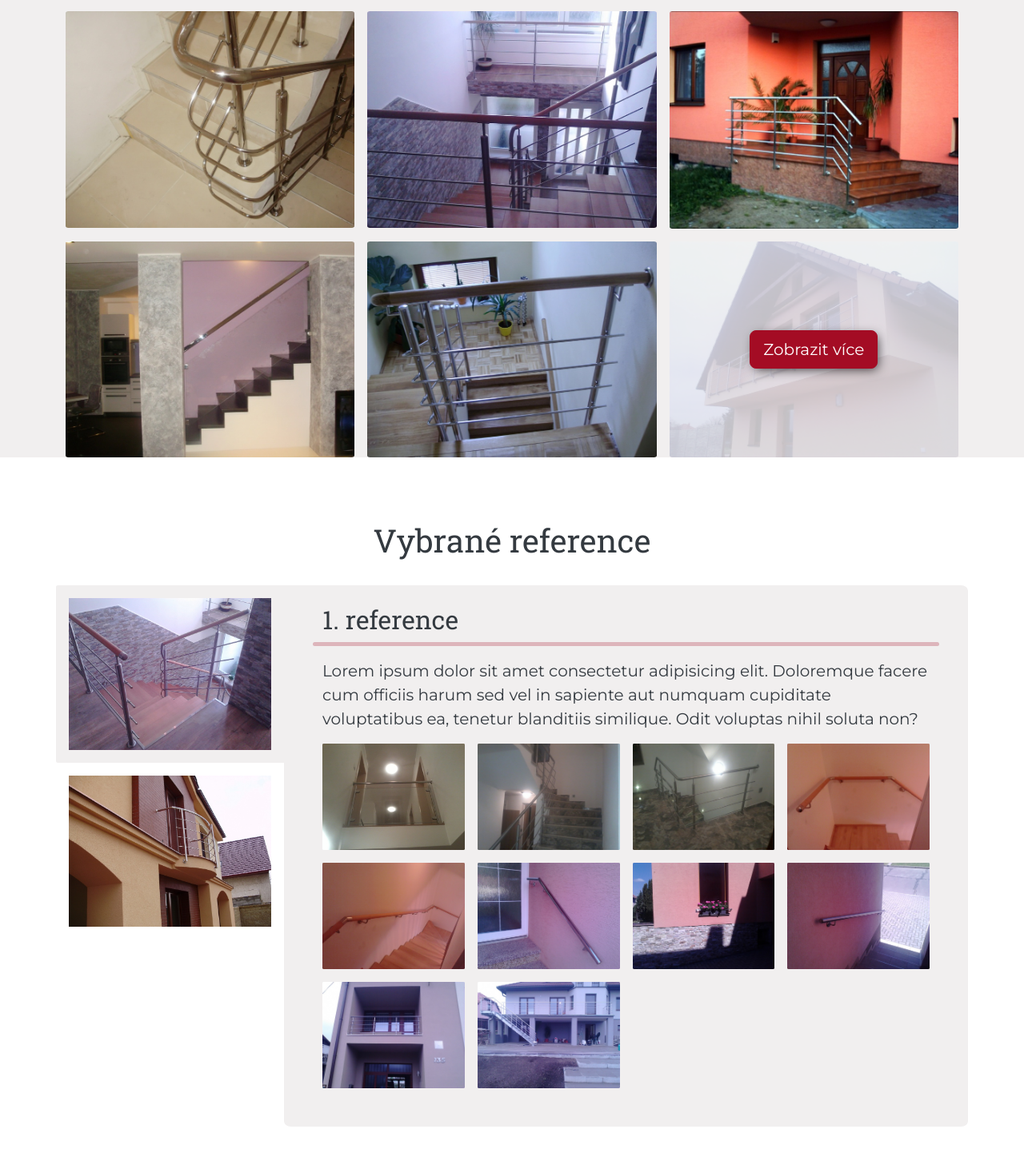
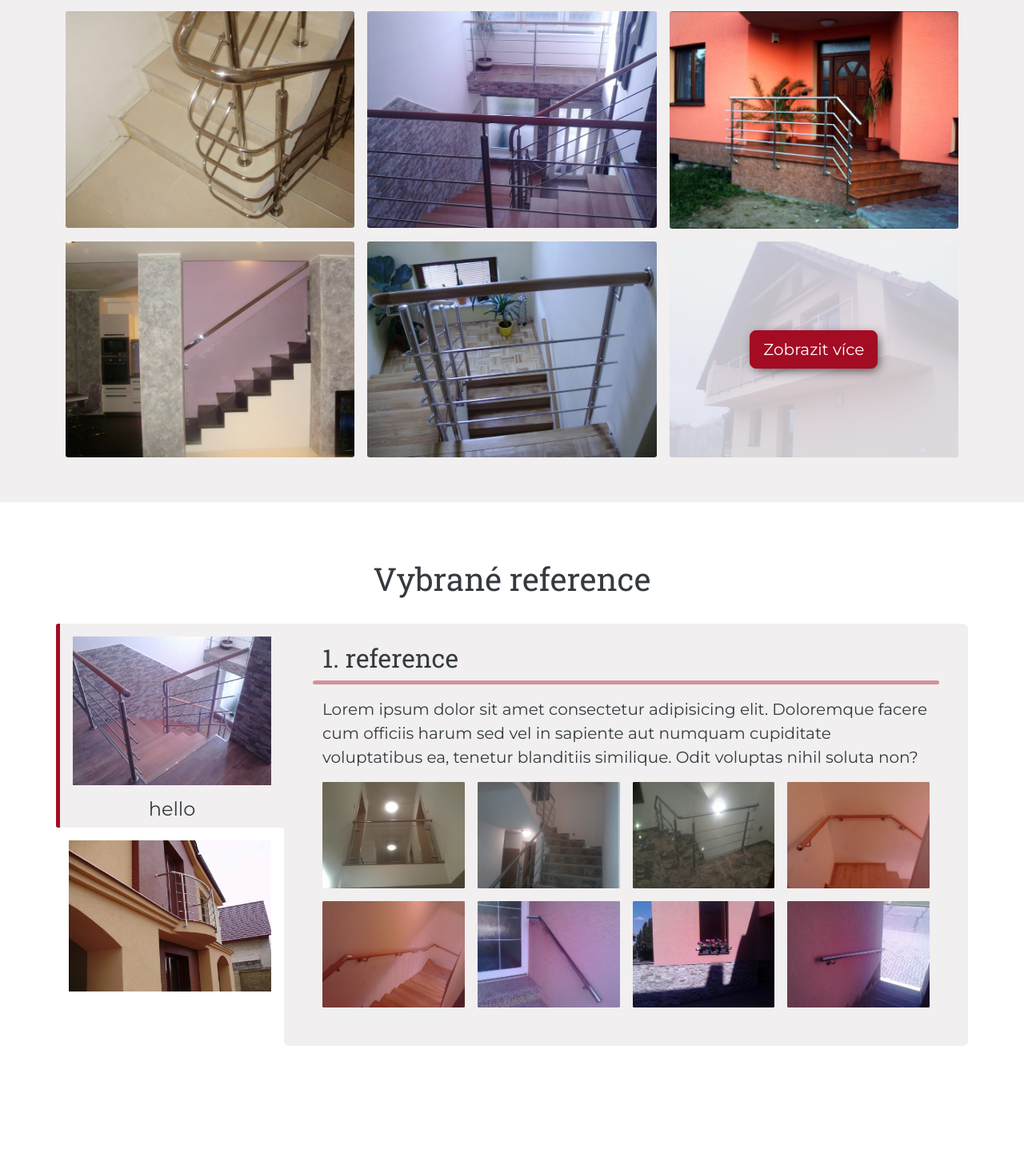
Before and after one commit to kowyzu/zabradli-hanak, a Vue app: page / in a window 1280 px wide. Shown: the part 2175-3622 px from the top of the page at 80% size. After the commit the page ends 3531 px from the top, so only its background shows below. Built offline with nearby package versions, Linux system fonts and the light colour scheme.

Commit message:
feat: references style

```diff
--- a/src/components/Gallery.vue
+++ b/src/components/Gallery.vue
@@ -1,5 +1,5 @@
 <template>
-  <section id="gallery" class="pt-5">
+  <section id="gallery" class="pt-5 pb-5">
     <div class="container text-center galerry-container ">
       <div class="row gallery-tabs align-items-center">
         <div class="col text-center p-0 mt-3">
--- a/src/components/References.vue
+++ b/src/components/References.vue
@@ -5,12 +5,15 @@
       <div class="row row-cols-1">
         <div class="col-md-3 col-4">
           <div class="reference-preview-img">
-            <div class="row reference-preview-img-first">
+
+            <div class="row active">
+
               <img class="p-3" src="../imgs/galery-imgs/big/125.jpg" alt="galerry img of rail">
+              <h4>hello</h4>
             </div>
           </div>
-          <div class="reference-preview-img-second">
-            <div class="row reference-preview-img">
+          <div class="reference-preview-img">
+            <div class="row">
               <img class="p-3" src="../imgs/galery-imgs/big/134.jpg" alt="galerry img of rail">
             </div>
           </div>
--- a/src/objects/test-reference-gallery.json
+++ b/src/objects/test-reference-gallery.json
@@ -38,15 +38,5 @@
     "id": 120,
     "category": ["exterior", "staircase-rail"],
     "hidden": true
-  },
-  {
-    "id": 121,
-    "category": ["exterior"],
-    "hidden": true
-  },
-  {
-    "id": 122,
-    "category": ["exterior", "staircase-rail"],
-    "hidden": true
   }
 ]
--- a/src/scss/styles.scss
+++ b/src/scss/styles.scss
@@ -6,6 +6,7 @@
 // ----------------------------------------------------
 $primary:#a40c24;
 $primary-transparent:#a40c236a;
+$primary-line:#a40c23a0;
 $secondary:#DEDEDE;
 $secondary-transparent:#dedede8e;
 $tertiary:#9c9898;
@@ -374,13 +375,15 @@ h5 {
 }
 
 .references-underline{
-  border-top: 5px solid $primary;
+  border-top: 5px solid $primary-transparent;
   border-radius: 5px;
+  opacity: 1;
 }
 
-.reference-preview-img-first {
+#references .active {
   background-color: $color-bg-primary;
   border-radius: $border-radius-primary 0 0 $border-radius-primary;
+  border-left: 5px solid $primary;
 }
 
 .reference-detail {
```
Also changed, not shown: src/objects/references.json (added, +7 -0 lines).
